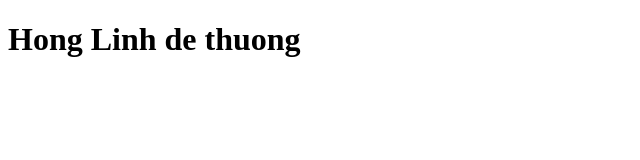
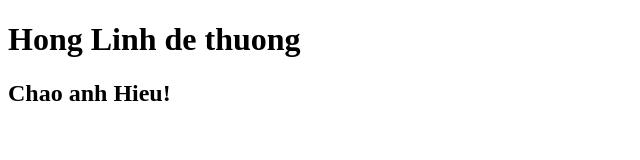
Before and after one commit to linhpham9999999/demo, a plain HTML site: page index.html in a window 1280 px wide. Shown: the whole page, without its empty margins (0-640 px from the left). Drawn offline with Linux system fonts and the light colour scheme.

Commit message:
first commit1

```diff
--- a/index.html
+++ b/index.html
@@ -9,5 +9,6 @@
 </head>
 <body>
     <h1>Hong Linh de thuong</h1>
+    <h2>Chao anh Hieu!</h2>
 </body>
 </html>
```
